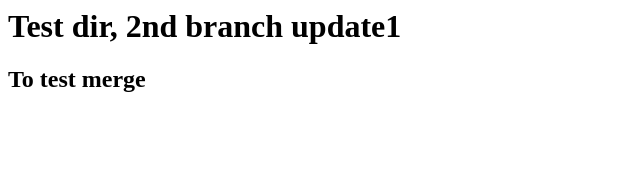
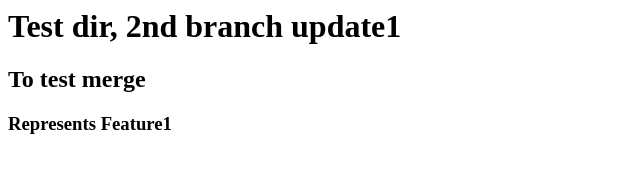
Before and after one commit to Likith-1995/code, a plain HTML site: page index.html in a window 1280 px wide. Shown: the whole page, without its empty margins (0-640 px from the left). Drawn offline with Linux system fonts and the light colour scheme.

Commit message:
third commit

```diff
--- a/index.html
+++ b/index.html
@@ -1,2 +1,3 @@
 <h1> Test dir, 2nd branch update1 <h1>
 <h2> To test merge <h2>
+<h3> Represents Feature1 <h3>
```
